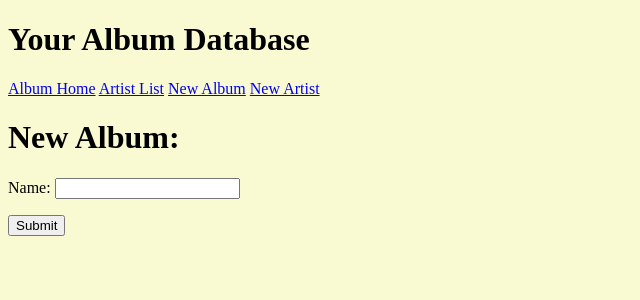
After one commit to Momentum-Team-20/django-music-jmatthews64, a Django app: page /artists/new-artist in a window 1280 px wide. The commit adds this page. Shown: the top 300 px of the page, without its empty margins (0-640 px from the left). Run offline with Django 4.2, Linux system fonts and the light colour scheme.

Commit message:
Added new artist form

```diff
--- a/music/forms.py
+++ b/music/forms.py
@@ -1,8 +1,14 @@
 from django.forms import ModelForm
-from .models import Album
+from .models import Album, Artist
 
 
 class NewAlbumForm(ModelForm):
     class Meta:
         model = Album
         fields = ('name', 'artist', 'number_of_tracks')
+
+
+class NewArtistForm(ModelForm):
+    class Meta:
+        model = Artist
+        fields = ('name',)
--- a/music/templates/base.html
+++ b/music/templates/base.html
@@ -13,6 +13,7 @@
         <a href="{% url 'home' %}">Album Home</a>
         <a href="{% url 'artists' %}">Artist List</a>
         <a href="{% url 'new-album' %}">New Album</a>
+        <a href="{% url 'new-artist' %}">New Artist</a>
     </nav>
     {% block content %}
     {% endblock %}
--- /dev/null
+++ b/music/templates/new_artist.html
@@ -0,0 +1,10 @@
+{% extends 'base.html' %}
+
+{% block content %}
+    <h1>New Album:</h1>
+    <form action="" method="post">
+        {% csrf_token %}
+        {{ form.as_p }}
+        <button type="submit">Submit</button>
+    </form>
+{% endblock %}
--- a/music/urls.py
+++ b/music/urls.py
@@ -5,5 +5,6 @@ urlpatterns = [
     path('', views.list_album, name='home'),
     path('artists/', views.list_artist, name='artists'),
     path('album/<int:pk>', views.album_details, name='album-details'),
-    path('albums/new', views.create_new_album, name="new-album"),
+    path('albums/new-album', views.create_new_album, name="new-album"),
+    path('artists/new-artist', views.add_new_artist, name='new-artist'),
 ]
--- a/music/views.py
+++ b/music/views.py
@@ -1,5 +1,5 @@
 from django.shortcuts import render, get_object_or_404, redirect
-from .forms import NewAlbumForm
+from .forms import NewAlbumForm, NewArtistForm
 from .models import Album, Artist
 
 
@@ -33,3 +33,15 @@
         return redirect('home')
     form = NewAlbumForm()
     return render(request, "new_album.html", {'form': form})
+
+
+def add_new_artist(request):
+    artist = Artist.objects.all()
+    if request.method == 'POST':
+        form = NewArtistForm(request.POST)
+        new_artist = form.save(commit=False)
+        new_artist.artist = artist
+        new_artist.save()
+        return redirect('artists')
+    form = NewArtistForm()
+    return render(request, "new_artist.html", {'form': form})
```
